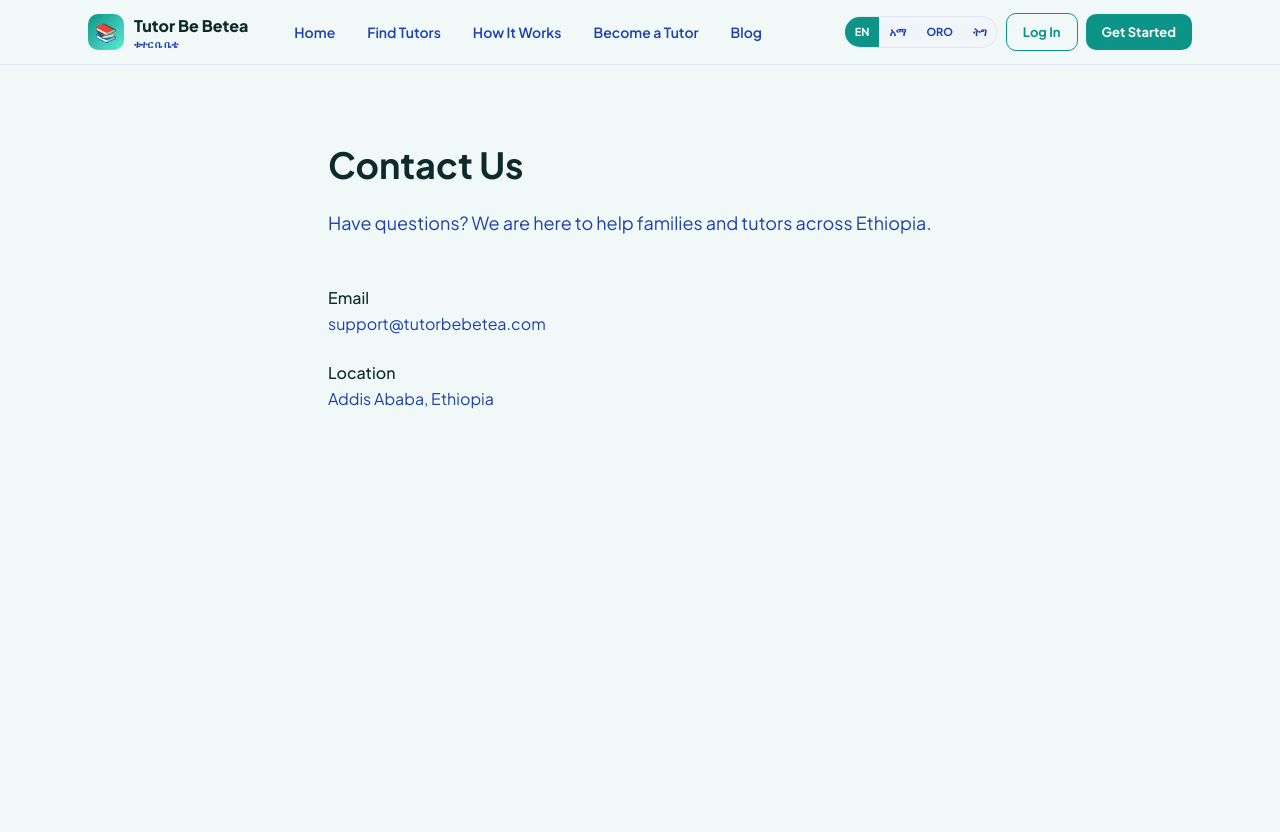
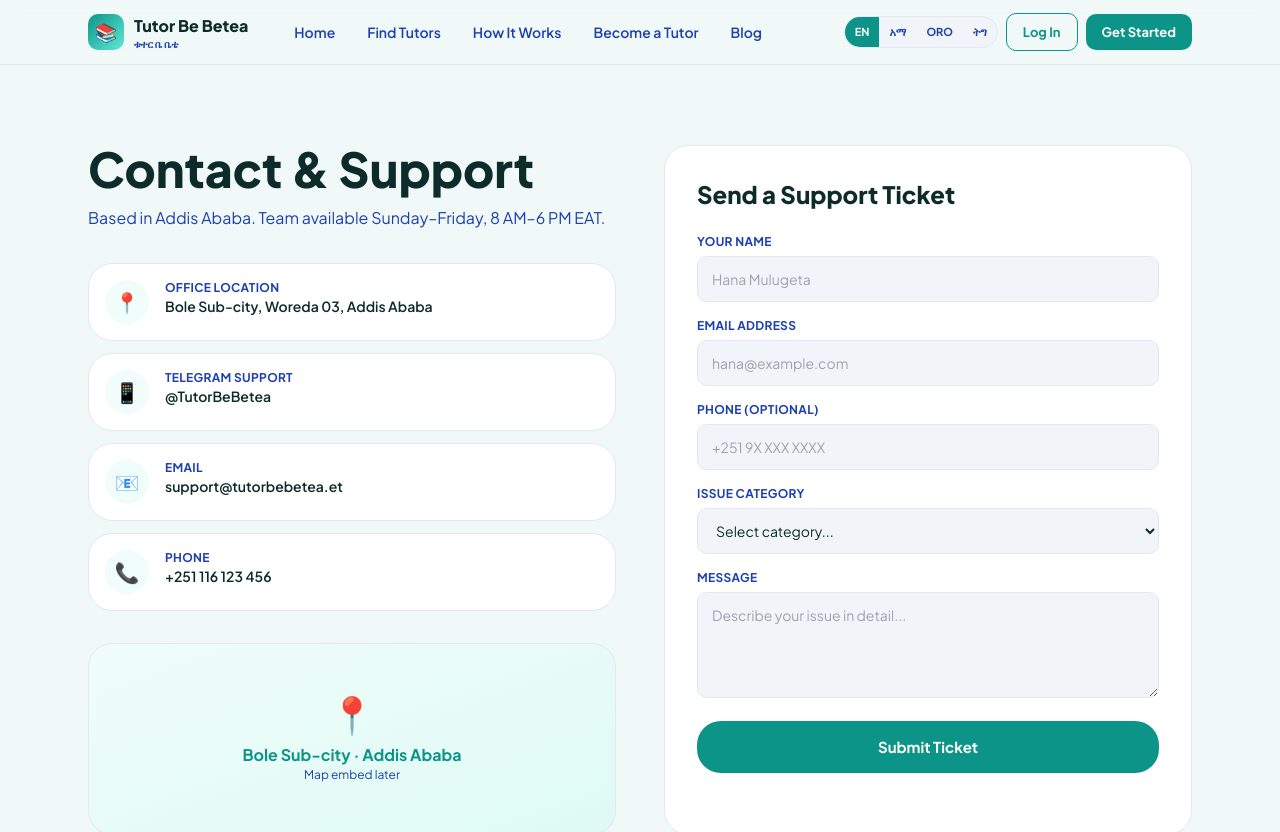
Before and after one commit to Zeordi/tutor-be-betea, a Next.js app in the folder apps/web/: page /contact in a window 1280 px wide. Shown: the top 832 px of the page. Built offline with nearby package versions, Linux system fonts and the light colour scheme.

Commit message:
Update page.tsx

```diff
--- a/apps/web/app/(marketing)/contact/page.tsx
+++ b/apps/web/app/(marketing)/contact/page.tsx
@@ -1,23 +1,145 @@
+"use client";
+
+import { useState } from "react";
+
 export default function ContactPage() {
+  const [sent, setSent] = useState(false);
+
   return (
-    <main className="min-h-screen py-20">
-      <div className="mx-auto max-w-2xl px-6">
-        <h1 className="text-4xl font-bold text-[var(--foreground)]">Contact Us</h1>
-        <p className="mt-6 text-lg text-[var(--secondary)]">
-          Have questions? We are here to help families and tutors across Ethiopia.
-        </p>
+    <main className="min-h-screen bg-[var(--background)]">
+      <section className="mx-auto max-w-6xl px-4 py-14 md:px-6 md:py-20">
+        <div className="grid gap-12 lg:grid-cols-2">
+          <div>
+            <h1 className="mb-3 text-4xl font-black text-[var(--foreground)] md:text-5xl">
+              Contact & Support
+            </h1>
+            <p className="mb-8 text-[var(--secondary)]">
+              Based in Addis Ababa. Team available Sunday–Friday, 8 AM–6 PM EAT.
+            </p>
 
-        <div className="mt-12 space-y-6">
-          <div>
-            <p className="font-medium">Email</p>
-            <p className="text-[var(--secondary)]">support@tutorbebetea.com</p>
+            <div className="mb-8 space-y-3">
+              {[
+                ["📍", "Office Location", "Bole Sub-city, Woreda 03, Addis Ababa"],
+                ["📱", "Telegram Support", "@TutorBeBetea"],
+                ["📧", "Email", "support@tutorbebetea.et"],
+                ["📞", "Phone", "+251 116 123 456"],
+              ].map(([icon, label, val]) => (
+                <div
+                  key={label}
+                  className="flex gap-4 rounded-2xl border border-[var(--border)] bg-[var(--card)] p-4"
+                >
+                  <div className="flex h-11 w-11 shrink-0 items-center justify-center rounded-xl bg-teal-50 text-xl dark:bg-teal-950/40">
+                    {icon}
+                  </div>
+                  <div>
+                    <p className="text-xs font-bold uppercase tracking-wide text-[var(--secondary)]">
+                      {label}
+                    </p>
+                    <p className="text-sm font-semibold text-[var(--foreground)]">
+                      {val}
+                    </p>
+                  </div>
+                </div>
+              ))}
+            </div>
+
+            <div className="flex h-48 items-center justify-center rounded-2xl border border-[var(--border)] bg-gradient-to-br from-teal-50 to-teal-100/50 dark:from-teal-950/30 dark:to-[#0A1628]">
+              <div className="text-center">
+                <div className="mb-2 text-4xl">📍</div>
+                <p className="font-bold text-[var(--primary)]">
+                  Bole Sub-city · Addis Ababa
+                </p>
+                <p className="text-xs text-[var(--secondary)]">Map embed later</p>
+              </div>
+            </div>
           </div>
-          <div>
-            <p className="font-medium">Location</p>
-            <p className="text-[var(--secondary)]">Addis Ababa, Ethiopia</p>
+
+          <div className="rounded-2xl border border-[var(--border)] bg-[var(--card)] p-8">
+            <h2 className="mb-6 text-2xl font-black text-[var(--foreground)]">
+              Send a Support Ticket
+            </h2>
+
+            {sent ? (
+              <div className="rounded-xl bg-teal-50 p-6 text-center dark:bg-teal-950/30">
+                <p className="font-bold text-[var(--primary)]">Ticket submitted</p>
+                <p className="mt-2 text-sm text-[var(--secondary)]">
+                  We will reply by email or Telegram during business hours.
+                </p>
+                <button
+                  type="button"
+                  onClick={() => setSent(false)}
+                  className="mt-4 text-sm font-bold text-[var(--primary)]"
+                >
+                  Send another
+                </button>
+              </div>
+            ) : (
+              <form
+                className="space-y-4"
+                onSubmit={(e) => {
+                  e.preventDefault();
+                  setSent(true);
+                }}
+              >
+                {[
+                  ["Your Name", "text", "Hana Mulugeta"],
+                  ["Email Address", "email", "hana@example.com"],
+                  ["Phone (Optional)", "tel", "+251 9X XXX XXXX"],
+                ].map(([label, type, ph]) => (
+                  <div key={label}>
+                    <label className="mb-1.5 block text-xs font-bold uppercase tracking-wide text-[var(--secondary)]">
+                      {label}
+                    </label>
+                    <input
+                      type={type}
+                      placeholder={ph}
+                      required={type !== "tel"}
+                      className="w-full rounded-[10px] border border-[var(--border)] bg-[var(--muted)] px-3.5 py-3 text-sm text-[var(--foreground)] outline-none focus:border-[var(--primary)]"
+                    />
+                  </div>
+                ))}
+
+                <div>
+                  <label className="mb-1.5 block text-xs font-bold uppercase tracking-wide text-[var(--secondary)]">
+                    Issue Category
+                  </label>
+                  <select className="w-full rounded-[10px] border border-[var(--border)] bg-[var(--muted)] px-3.5 py-3 text-sm text-[var(--foreground)] outline-none">
+                    {[
+                      "Select category...",
+                      "Payment Issue",
+                      "Tutor Behaviour",
+                      "Technical Problem",
+                      "Account Issue",
+                      "Other",
+                    ].map((o) => (
+                      <option key={o}>{o}</option>
+                    ))}
+                  </select>
+                </div>
+
+                <div>
+                  <label className="mb-1.5 block text-xs font-bold uppercase tracking-wide text-[var(--secondary)]">
+                    Message
+                  </label>
+                  <textarea
+                    required
+                    rows={4}
+                    placeholder="Describe your issue in detail..."
+                    className="w-full resize-y rounded-[10px] border border-[var(--border)] bg-[var(--muted)] px-3.5 py-3 text-sm text-[var(--foreground)] outline-none focus:border-[var(--primary)]"
+                  />
+                </div>
+
+                <button
+                  type="submit"
+                  className="w-full rounded-xl bg-[var(--primary)] py-3.5 text-[15px] font-bold text-white"
+                >
+                  Submit Ticket
+                </button>
+              </form>
+            )}
           </div>
         </div>
-      </div>
+      </section>
     </main>
   );
 }
```
